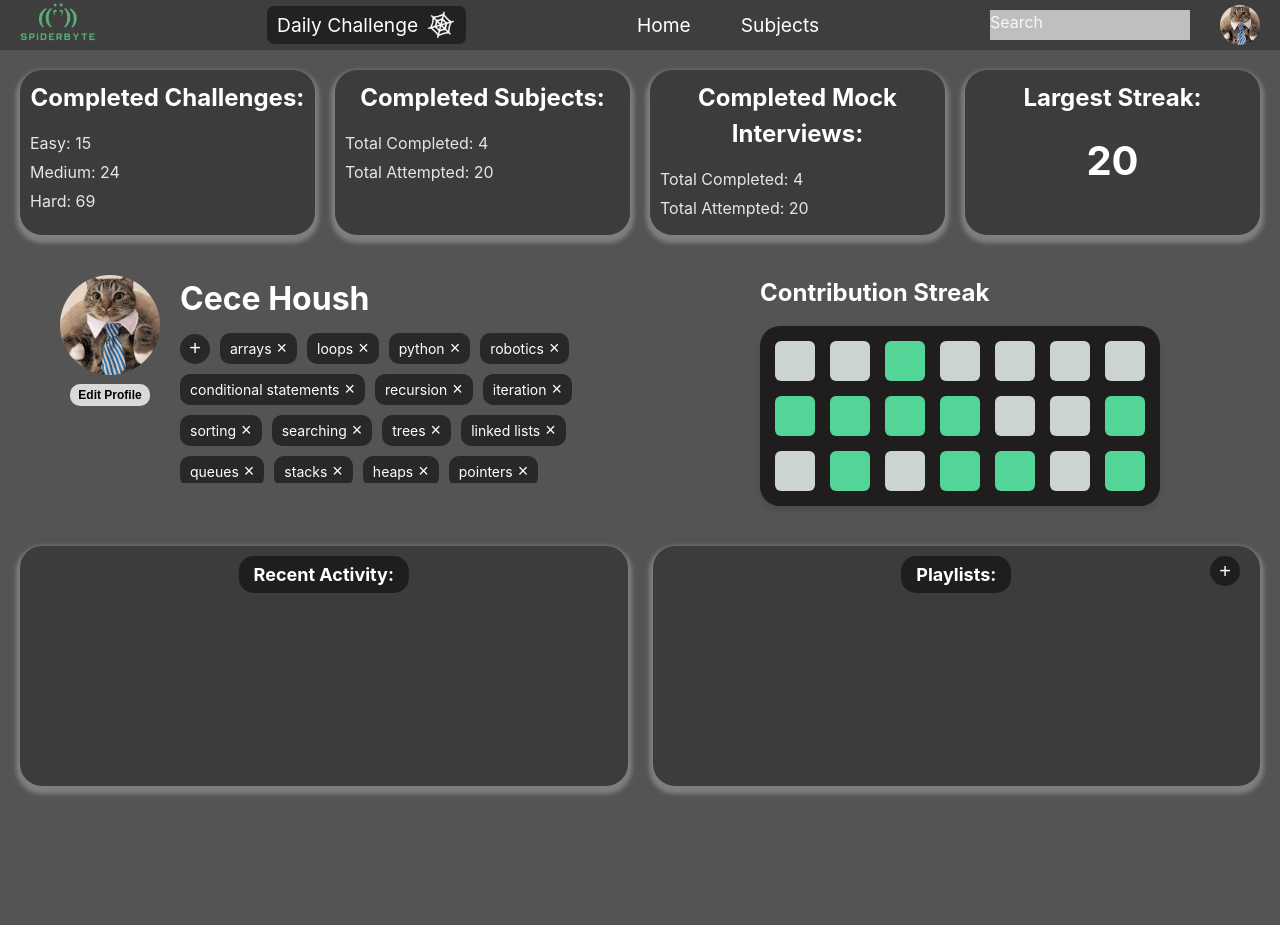
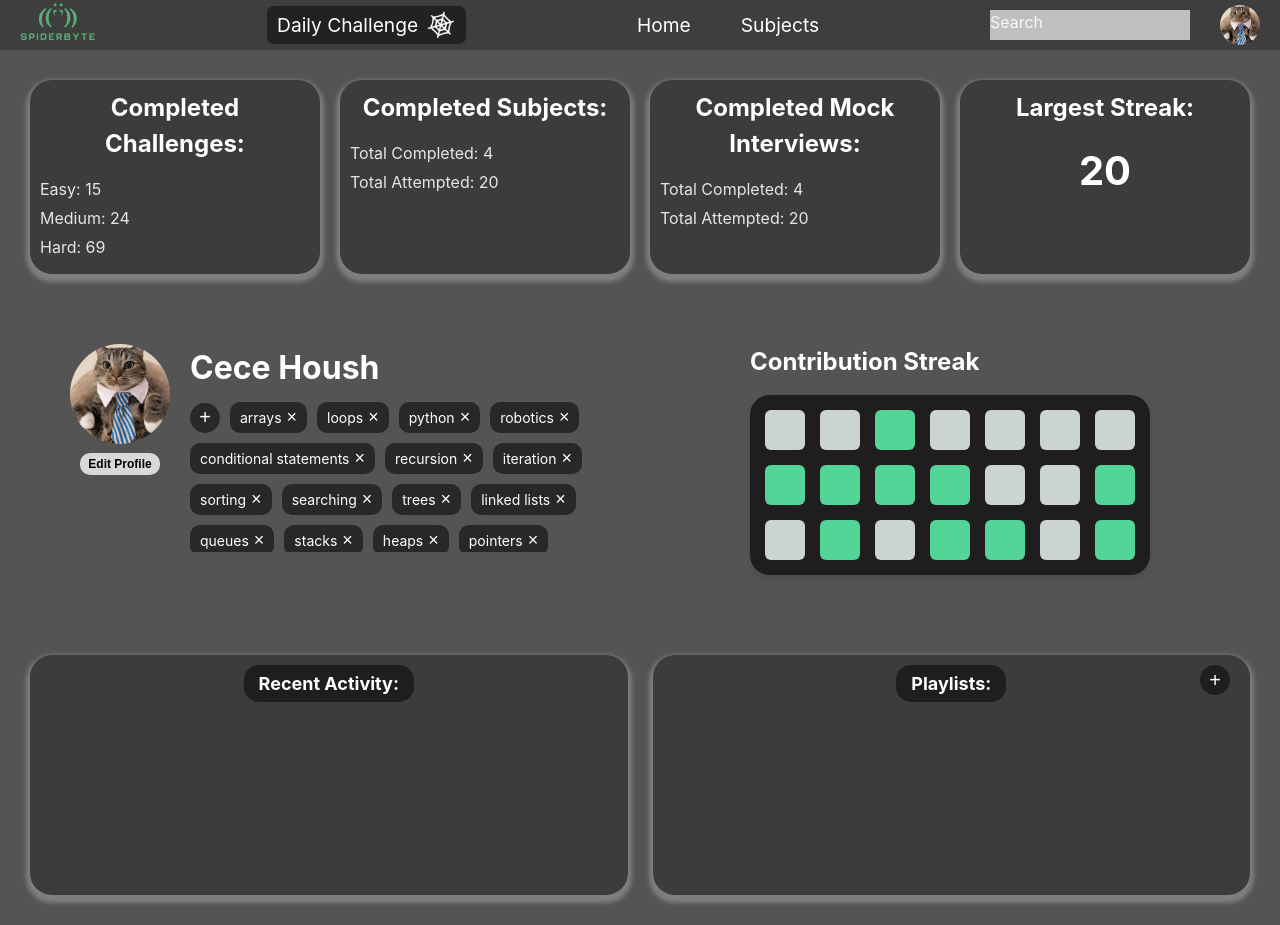
Before and after one commit to cecehoush/Spiderbyte-Website, a React (Vite) app: page /profile in a window 1280 px wide. Before the commit the page ends 806 px from the top, so only its background shows below. Built offline with nearby package versions, Linux system fonts and the light colour scheme.

Commit message:
fixed spacing

```diff
--- a/src/pages/profile/Profile.css
+++ b/src/pages/profile/Profile.css
@@ -1,12 +1,12 @@
 .profile-container {
-    padding: 20px;
+    padding: 30px;
 }
 
 .stats-container {
     display: grid;
     grid-template-columns: repeat(4, 1fr);
     gap: 20px;
-    margin-bottom: 40px;
+    margin-bottom: 70px;
 }
 
 .stat-box {
@@ -56,6 +56,7 @@
     align-items: center;
     margin-right: 20px;
     margin-left: 40px;
+    margin-bottom: 40px;
 }
 
 .profile-picture {
@@ -152,6 +153,7 @@
     flex: 0 1 auto;
     min-width: 300px;
     margin-right: 100px;
+    margin-bottom: 40px;
 }
 
 .streak-calendar h3 {
@@ -242,6 +244,10 @@
     align-items: center;
 }
 
+.add-playlist-button:hover {
+    color: #53D597;
+}
+
 @media (max-width: 768px) {
     .user-info-and-streak {
         justify-content: center;
```
